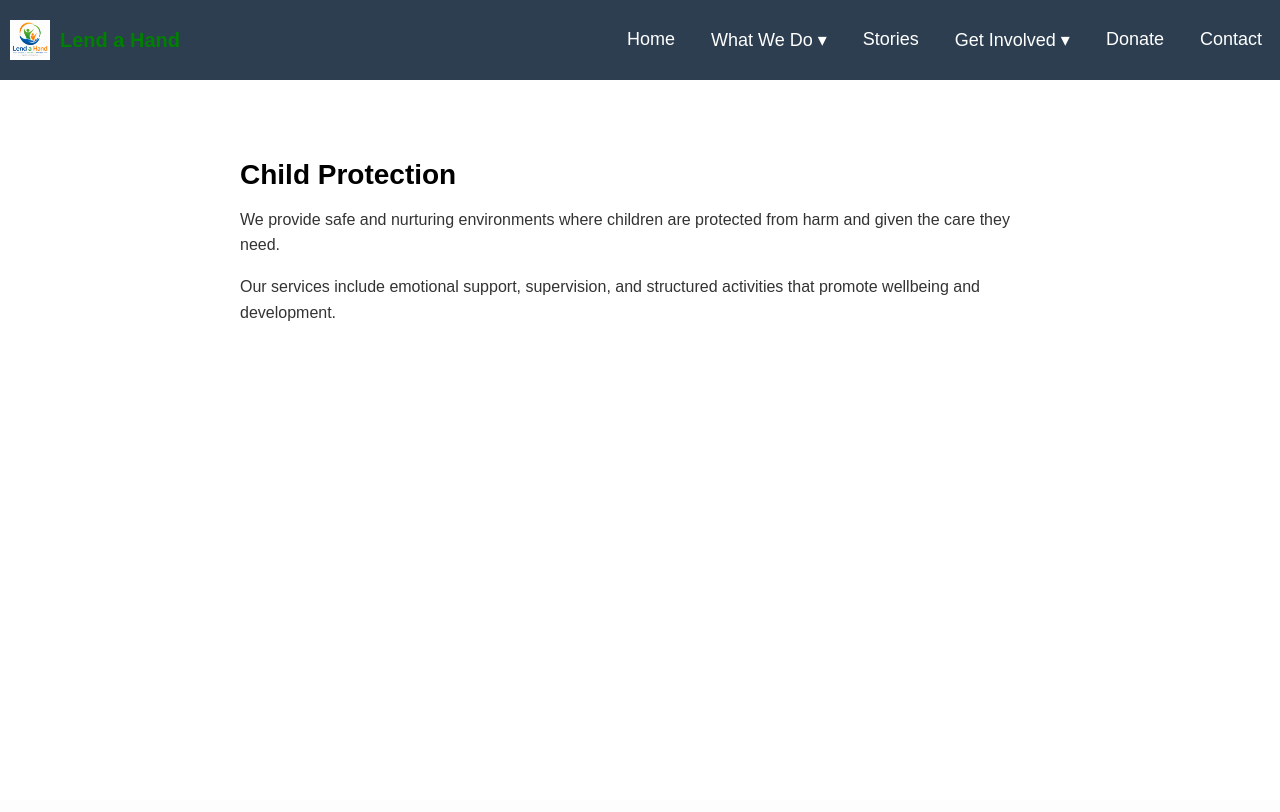
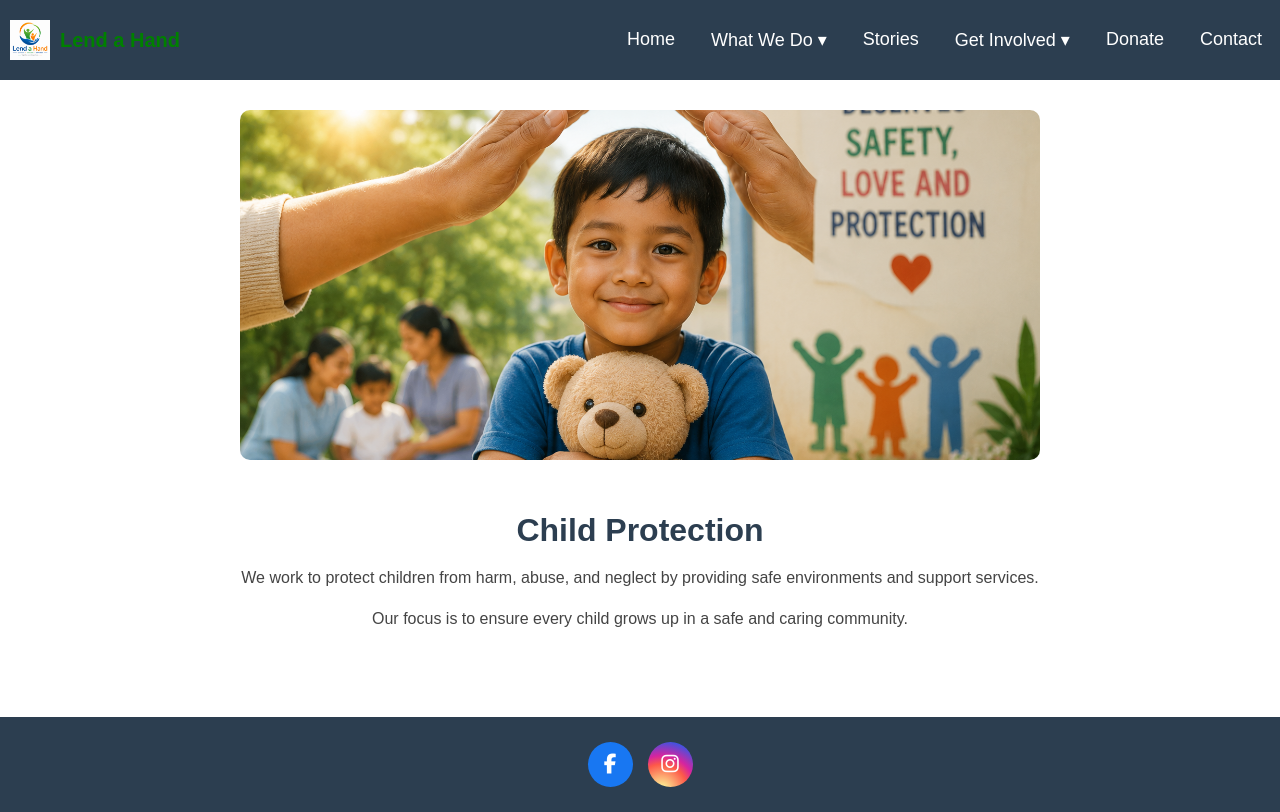
Before and after one commit to hmmariwan/club-website, a Flask app: page /whatwedo/child in a window 1280 px wide. Before the commit the page ends 321 px from the top, so only its background shows below. Run offline with Flask 3, Linux system fonts and the light colour scheme; some libraries are stand-ins or nearby versions.

Commit message:
adding more images

```diff
--- a/static/css/style.css
+++ b/static/css/style.css
@@ -1,7 +1,19 @@
+html, body {
+    height: 100%;
+    margin: 0;
+}
+
 body {
+    display: flex;
+    flex-direction: column;
+    min-height: 100vh;
     font-family: Arial, sans-serif;
     font-size: 18px;
     margin: 0;
+}
+
+.content {
+    flex: 1;
 }
 
 .brand-text {
@@ -89,7 +101,6 @@ body {
     color: white;
 }
 
-/* SHOW DROPDOWN ON HOVER (desktop) */
 .dropdown:hover .dropdown-menu {
     display: block;
 }
@@ -173,7 +184,6 @@ button:hover {
     background: #1abc9c;
 }
 
-/* IMAGE SLIDER */
 .slider {
     width: 100%;
     max-width: 600px;
@@ -191,7 +201,6 @@ button:hover {
     display: block;
 }
 
-/* ACCORDION */
 .accordion-item {
     margin: 10px 20px;
 }
@@ -226,61 +235,32 @@ button:hover {
     margin-bottom: 0;
 }
 
-.education-page {
+.support-page {
     max-width: 800px;
-    margin: 40px auto;
-    font-family: Arial, Helvetica, sans-serif;
-    padding: 20px;
+    margin: 0 auto;
+    padding: 30px 20px;
+    text-align: center;
 }
 
-.education-page h1 {
-    font-size: 28px;
-    margin-bottom: 15px;
+.support-image {
+    width: 100%;
+    max-height: 350px;
+    object-fit: cover;
+    border-radius: 10px;
+    margin-bottom: 20px;
 }
 
-.education-page p {
+.support-title {
+    font-size: 32px;
+    margin-bottom: 15px;
+    color: #2c3e50;
+}
+
+.support-text {
     font-size: 16px;
     line-height: 1.6;
-    color: #333;
-    margin-bottom: 12px;
-}
-
-.community-page {
-    max-width: 800px;
-    margin: 40px auto;
-    font-family: Arial, Helvetica, sans-serif;
-    padding: 20px;
-}
-
-.community-page h1 {
-    font-size: 28px;
+    color: #444;
     margin-bottom: 15px;
-}
-
-.community-page p {
-    font-size: 16px;
-    line-height: 1.6;
-    color: #333;
-    margin-bottom: 12px;
-}
-
-.protection-page {
-    max-width: 800px;
-    margin: 40px auto;
-    font-family: Arial, Helvetica, sans-serif;
-    padding: 20px;
-}
-
-.protection-page h1 {
-    font-size: 28px;
-    margin-bottom: 15px;
-}
-
-.protection-page p {
-    font-size: 16px;
-    line-height: 1.6;
-    color: #333;
-    margin-bottom: 12px;
 }
 
 .donate-container {
@@ -289,7 +269,6 @@ button:hover {
     padding: 20px;
 }
 
-/* Amount buttons */
 .donate-container .amount-options {
     display: flex;
     gap: 10px;
@@ -301,8 +280,6 @@ button:hover {
     padding: 10px;
     font-size: 16px;
     cursor: pointer;
-
-    /* Remove ALL default styles causing the dash */
     border: none;
     outline: none;
     background: #f5f5f5;
@@ -315,32 +292,27 @@ button:hover {
     box-shadow: none;
 }
 
-/* Remove weird click/active artifacts */
 .donate-container .amount-options button:focus,
 .donate-container .amount-options button:active {
     outline: none;
     box-shadow: none;
 }
 
-/* Remove mobile tap highlight (important for Chrome) */
 .donate-container .amount-options button {
     background: #d6d6d6;
     color: #222;
     border: 1px solid #c8c8c8;
 }
 
-/* Hover effect */
 .donate-container .amount-options button:hover {
     background: #e0e0e0;
 }
 
-/* Selected state */
 .donate-container .amount-options button.selected {
     background: #4CAF50;
     color: white;
 }
 
-/* Input fields */
 .donate-container input {
     width: 100%;
     padding: 10px;
@@ -350,7 +322,6 @@ button:hover {
     font-size: 14px;
 }
 
-/* Donate button */
 .donate-container .donate-btn {
     width: 100%;
     padding: 12px;
@@ -374,6 +345,50 @@ button:hover {
     border-radius: 6px;
     margin-bottom: 15px;
     text-align: center;
+}
+
+.site-footer {
+    background: #2c3e50;
+    padding: 25px 0;
+    text-align: center;
+    margin-top: 40px;
+}
+
+.social-links {
+    display: flex;
+    justify-content: center;
+    gap: 15px;
+}
+
+.social-icon {
+    width: 45px;
+    height: 45px;
+    display: flex;
+    align-items: center;
+    justify-content: center;
+    border-radius: 50%;
+    color: white;
+    font-size: 20px;
+    text-decoration: none;
+    transition: all 0.3s ease;
+}
+
+.social-icon.facebook {
+    background: #1877f2;
+}
+
+.social-icon.instagram {
+    background: radial-gradient(circle at 30% 107%,
+        #fdf497 0%,
+        #fdf497 5%,
+        #fd5949 45%,
+        #d6249f 60%,
+        #285aeb 90%);
+}
+
+.social-icon:hover {
+    transform: translateY(-5px) scale(1.1);
+    box-shadow: 0 8px 15px rgba(0, 0, 0, 0.3);
 }
 
 /* MOBILE RESPONSIVE */
--- a/templates/base.html
+++ b/templates/base.html
@@ -4,6 +4,7 @@
     <meta charset="UTF-8">
     <meta name="viewport" content="width=device-width, initial-scale=1.0">
     <title>Community Club</title>
+    <link rel="stylesheet" href="https://cdnjs.cloudflare.com/ajax/libs/font-awesome/6.5.0/css/all.min.css">
     <link rel="stylesheet" href="{{ url_for('static', filename='css/style.css') }}">
 </head>
 <body>
@@ -52,8 +53,24 @@
     </nav>
 </header>
 
-{% block content %}
-{% endblock %}
+<main class="content">
+    {% block content %}
+    {% endblock %}
+</main>
+
+<footer class="site-footer">
+    <div class="social-links">
+
+        <a href="https://facebook.com/YOUR_PAGE" target="_blank" class="social-icon facebook" aria-label="Facebook">
+            <i class="fab fa-facebook-f"></i>
+        </a>
+
+        <a href="https://instagram.com/YOUR_PAGE" target="_blank" class="social-icon instagram" aria-label="Instagram">
+            <i class="fab fa-instagram"></i>
+        </a>
+
+    </div>
+</footer>
 
 <script src="{{ url_for('static', filename='js/nav.js') }}"></script>
 </body>
--- a/templates/child.html
+++ b/templates/child.html
@@ -1,20 +1,23 @@
 {% extends "base.html" %}
 {% block content %}
 
-<div class="protection-page">
+<section class="support-page">
 
-    <h1>Child Protection</h1>
+    <img
+        src="{{ url_for('static', filename='images/child-image.png') }}"
+        alt="Child protection and safety support"
+        class="support-image">
 
-    <p>
-        We provide safe and nurturing environments where children are protected
-        from harm and given the care they need.
+    <h1 class="support-title">Child Protection</h1>
+
+    <p class="support-text">
+        We work to protect children from harm, abuse, and neglect by providing safe environments and support services.
     </p>
 
-    <p>
-        Our services include emotional support, supervision, and structured
-        activities that promote wellbeing and development.
+    <p class="support-text">
+        Our focus is to ensure every child grows up in a safe and caring community.
     </p>
 
-</div>
+</section>
 
 {% endblock %}
```
Also changed, not shown: templates/community.html (+8 -2 lines), templates/education.html (+12 -9 lines), templates/stories.html (+30 -3 lines), static/images/child-image.png (added), static/images/community-image.png (added), static/images/education-image.png (added).
